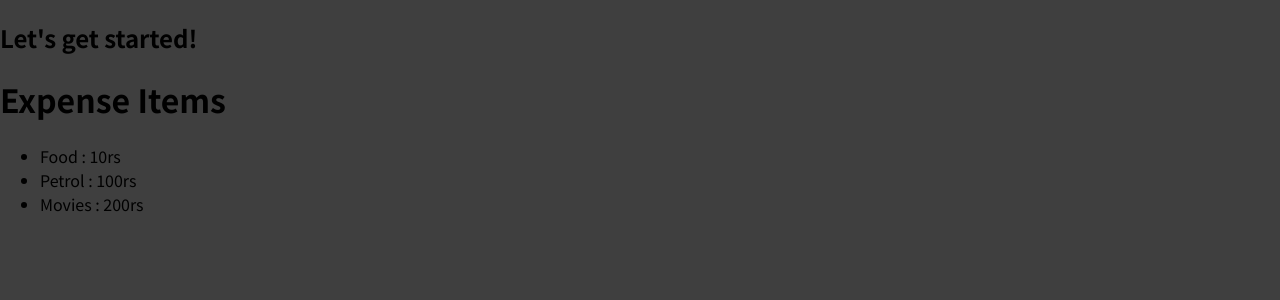
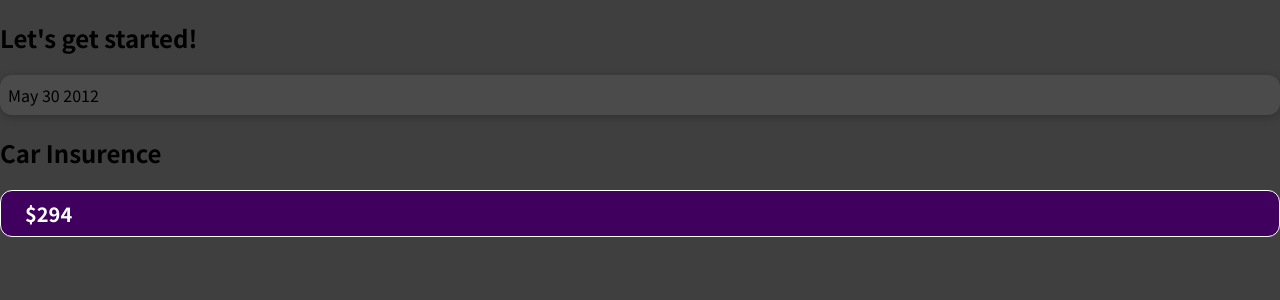
Before and after one commit to Sankaranarayanankm/React, a React (Create React App) app: page / in a window 1280 px wide. Shown: the top 300 px of the page. Built offline with nearby package versions, Linux system fonts and the light colour scheme.

Commit message:
added some basic styling

```diff
--- /dev/null
+++ b/src/Components/ExpenseItem.css
@@ -0,0 +1,56 @@
+.expense-item {
+  display: flex;
+  justify-content: space-between;
+  align-items: center;
+  box-shadow: 0 2px 8px rgba(0, 0, 0, 0.25);
+  padding: 0.5rem;
+  margin: 1rem 0;
+  border-radius: 12px;
+  background-color: #4b4b4b;
+}
+
+.expense-item__description {
+  display: flex;
+  flex-direction: column;
+  gap: 1rem;
+  align-items: flex-end;
+  flex-flow: column-reverse;
+  justify-content: flex-start;
+  flex: 1;
+}
+
+.expense-item h2 {
+  color: #3a3a3a;
+  font-size: 1rem;
+  flex: 1;
+  margin: 0 1rem;
+  color: white;
+}
+
+.expense-item__price {
+  font-size: 1rem;
+  font-weight: bold;
+  color: white;
+  background-color: #40005d;
+  border: 1px solid white;
+  padding: 0.5rem;
+  border-radius: 12px;
+}
+
+@media (min-width: 580px) {
+  .expense-item__description {
+    flex-direction: row;
+    align-items: center;
+    justify-content: flex-start;
+    flex: 1;
+  }
+
+  .expense-item__description h2 {
+    font-size: 1.25rem;
+  }
+
+  .expense-item__price {
+    font-size: 1.25rem;
+    padding: 0.5rem 1.5rem;
+  }
+}
--- a/src/Components/ExpenseItem.js
+++ b/src/Components/ExpenseItem.js
@@ -1,15 +1,15 @@
 import React from "react";
+import "./ExpenseItem.css";
 
-function ExpenseItem(){
+function ExpenseItem() {
   return (
     <div>
-      <h1>Expense Items</h1>
-      <ul>
-        <li>Food : 10rs</li>
-        <li>Petrol : 100rs</li>
-        <li>Movies : 200rs</li>
-      </ul>
+      <div className="expense-item">May 30 2012</div>
+      <div>
+        <h2 className="expense-item__description">Car Insurence</h2>
+        <div className="expense-item__price">$294</div>
+      </div>
     </div>
-  )
+  );
 }
 export default ExpenseItem;
```
